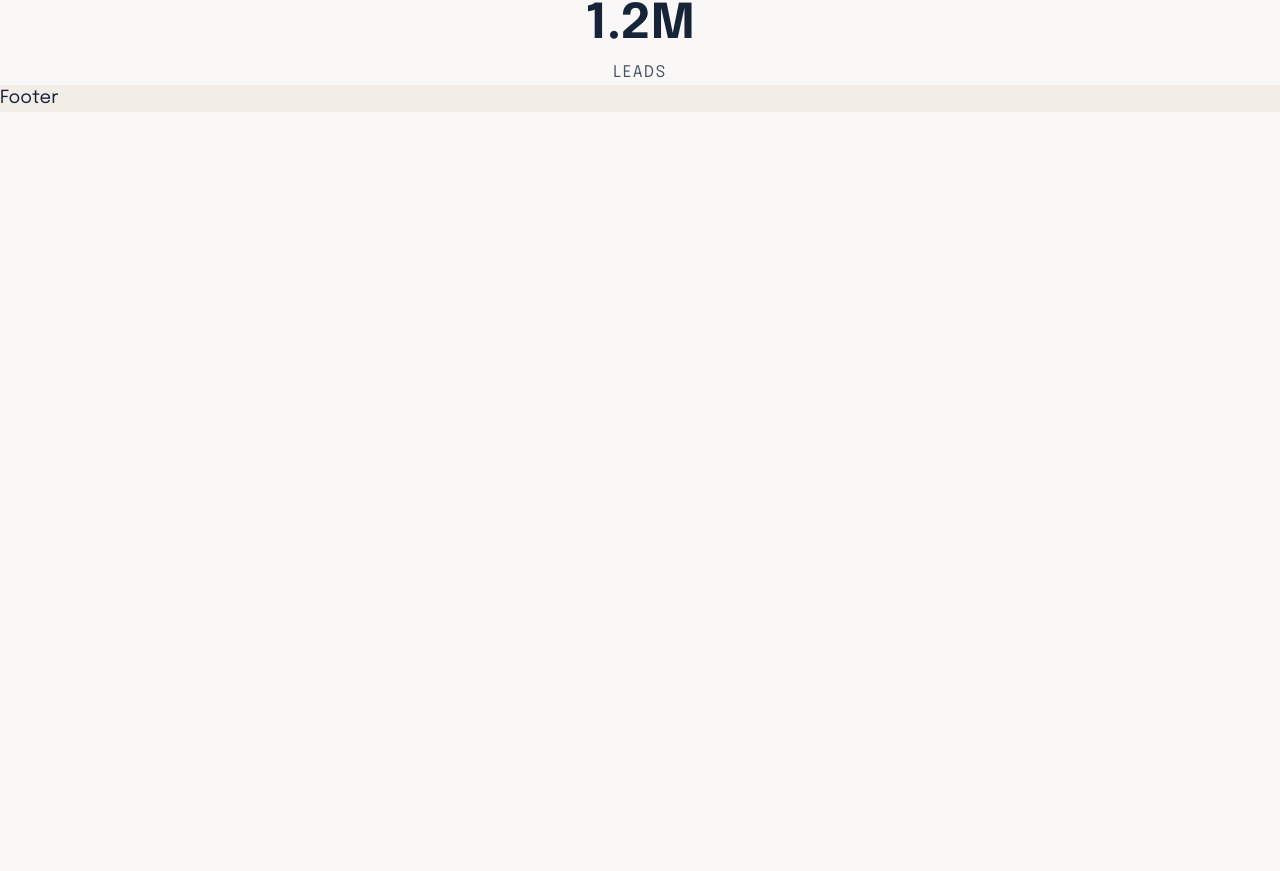
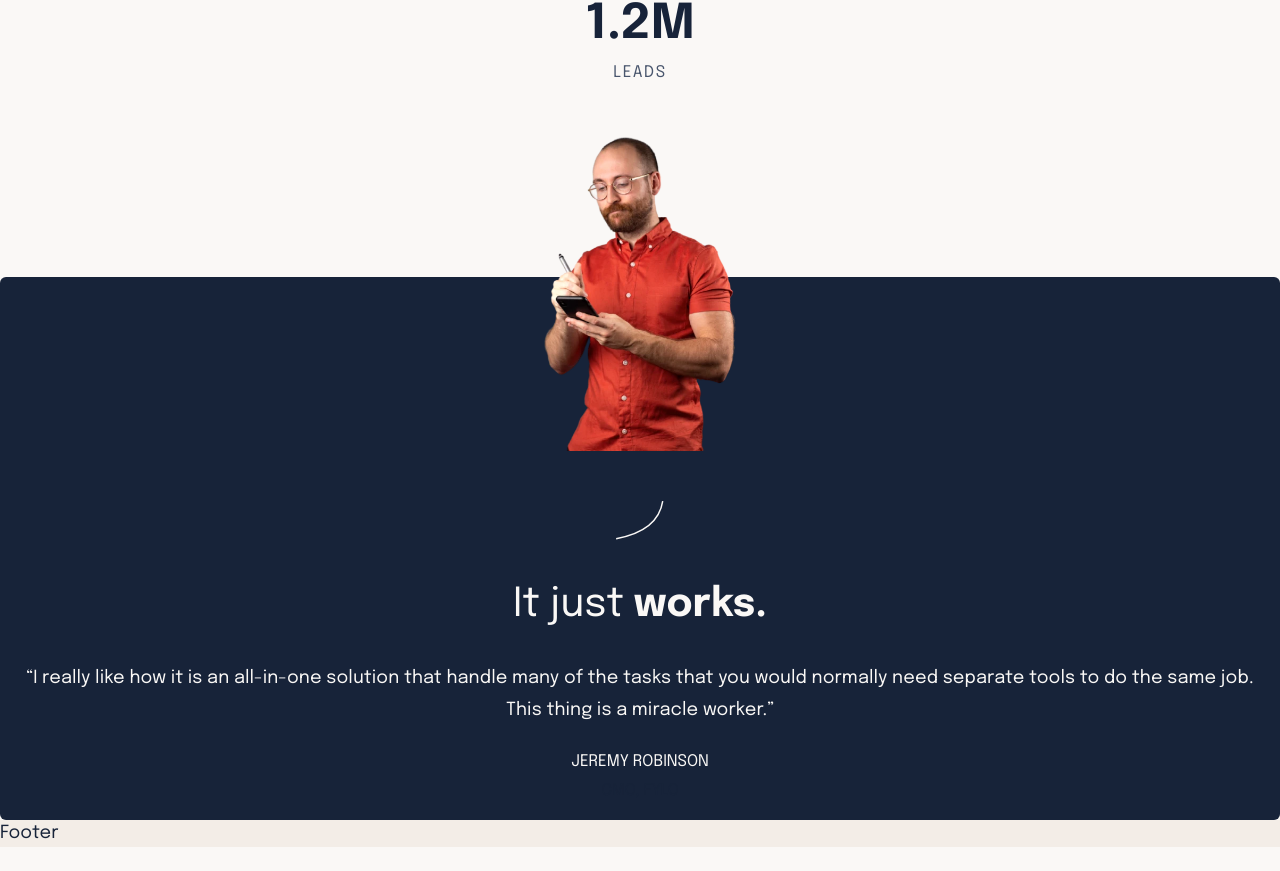
Before and after one commit to mdubelbeis/suite-landing-page, a React (Create React App) app: page / in a window 1280 px wide. Shown: the part 1915-2786 px from the top of the page. Before the commit the page ends 2051 px from the top, so only its background shows below. Built offline with nearby package versions, Linux system fonts and the light colour scheme.

Commit message:
import Quote component

```diff
--- a/src/components/Info.component.js
+++ b/src/components/Info.component.js
@@ -3,6 +3,7 @@ import React from 'react';
 import Action from './Action.component';
 import Image from './Image.component';
 import Stats from './Stats.component';
+import Quote from './Quote.component';
 
 const Info = () => {
   return (
@@ -10,6 +11,7 @@ const Info = () => {
       <Action />
       <Image />
       <Stats />
+      <Quote />
     </div>
   );
 };
```
